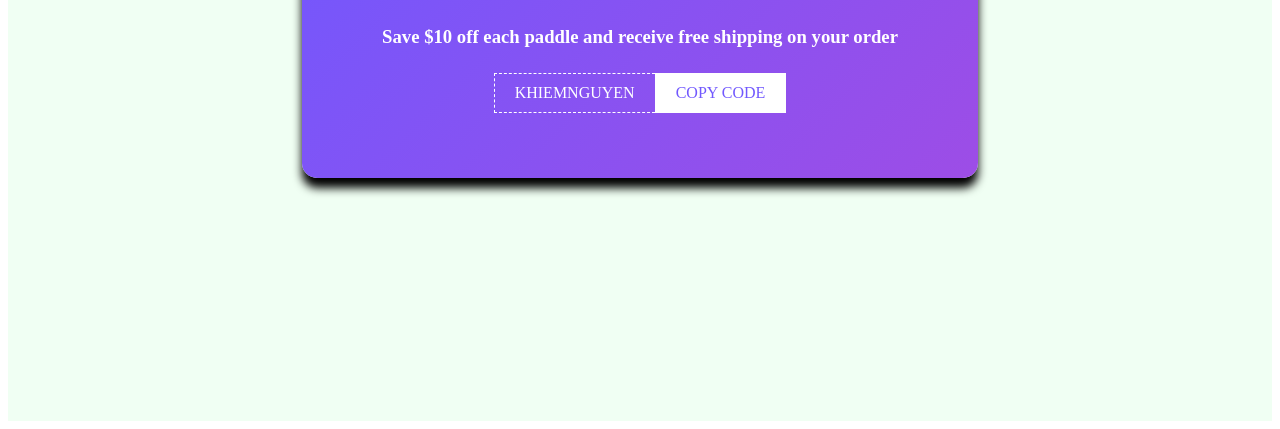
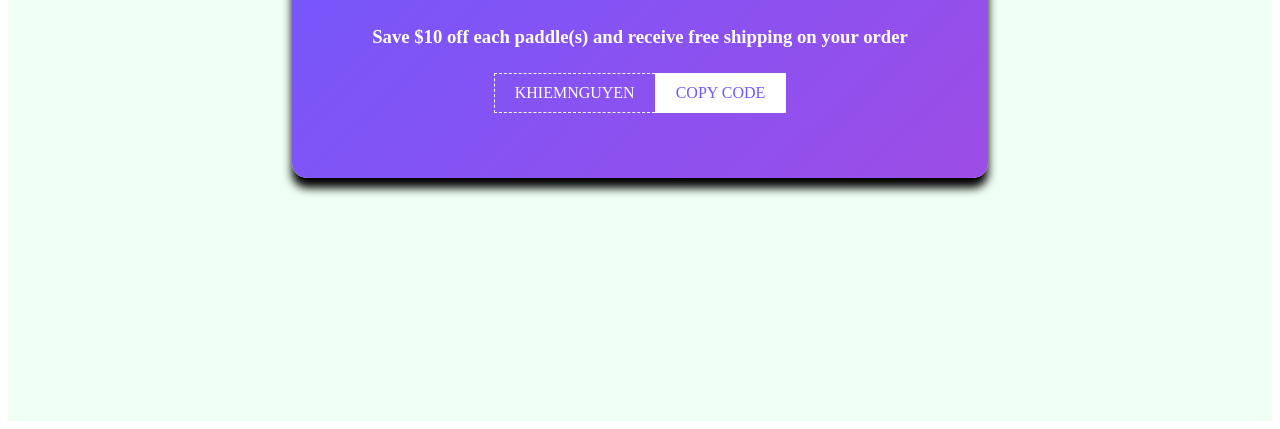
Before and after one commit to hanngiam/hanngiam.github.io, a plain HTML site: page index.html in a window 1280 px wide. Shown: the part 387-816 px from the top of the page. Drawn offline with Linux system fonts and the light colour scheme.

Commit message:
changed text paddle to plural

```diff
--- a/index.html
+++ b/index.html
@@ -9,7 +9,7 @@
             <div class='coupon-card'>
                 <img src='vplogo.avif' class='logo'>
                 <h3>
-                    Save $10 off each paddle and receive free shipping on your order
+                    Save $10 off each paddle(s) and receive free shipping on your order
                 </h3>
                 <div class='coupon-row'>
                     <span id='cpnCode'>KHIEMNGUYEN</span>
```
